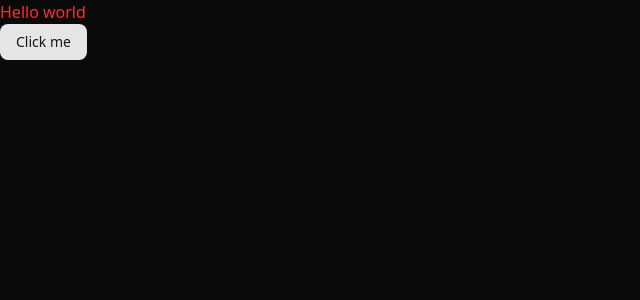
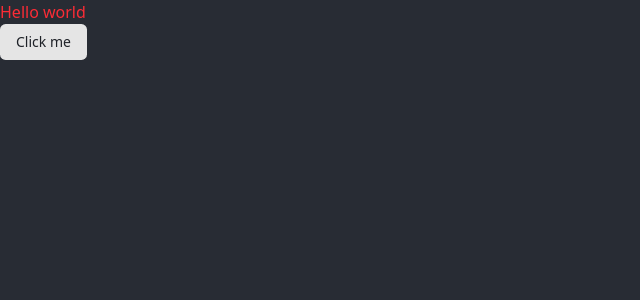
Before and after one commit to Rami-Ferjani/Polaris, a Next.js app: page / in a window 1280 px wide. Shown: the top 300 px of the page, without its empty margins (0-640 px from the left). Built offline with nearby package versions, Linux system fonts and the light colour scheme.

Commit message:
Modifies global.css to accomnadate the new font

```diff
--- a/src/app/globals.css
+++ b/src/app/globals.css
@@ -6,8 +6,8 @@
 @theme inline {
   --color-background: var(--background);
   --color-foreground: var(--foreground);
-  --font-sans: var(--font-geist-sans);
-  --font-mono: var(--font-geist-mono);
+  --font-sans: var(--font-inter);
+  --font-mono: var(--font-plex-mono);
   --color-sidebar-ring: var(--sidebar-ring);
   --color-sidebar-border: var(--sidebar-border);
   --color-sidebar-accent-foreground: var(--sidebar-accent-foreground);
@@ -41,14 +41,11 @@
   --radius-md: calc(var(--radius) - 2px);
   --radius-lg: var(--radius);
   --radius-xl: calc(var(--radius) + 4px);
-  --radius-2xl: calc(var(--radius) + 8px);
-  --radius-3xl: calc(var(--radius) + 12px);
-  --radius-4xl: calc(var(--radius) + 16px);
 }
 
 :root {
-  --radius: 0.625rem;
-  --background: oklch(1 0 0);
+  --radius: 0.475rem;
+  --background: oklch(0.2925 0.0157 264.3);
   --foreground: oklch(0.145 0 0);
   --card: oklch(1 0 0);
   --card-foreground: oklch(0.145 0 0);
@@ -58,20 +55,21 @@
   --primary-foreground: oklch(0.985 0 0);
   --secondary: oklch(0.97 0 0);
   --secondary-foreground: oklch(0.205 0 0);
-  --muted: oklch(0.97 0 0);
+  --muted: oklch(0.25 0.012 264.34);
   --muted-foreground: oklch(0.556 0 0);
-  --accent: oklch(0.97 0 0);
+  --accent: oklch(0.3404 0.0205 265.97);
   --accent-foreground: oklch(0.205 0 0);
   --destructive: oklch(0.577 0.245 27.325);
   --border: oklch(0.922 0 0);
+  --separator-border: oklch(1 0 0 / 10%);
   --input: oklch(0.922 0 0);
-  --ring: oklch(0.708 0 0);
+  --ring: oklch(0.6562 0.1826 262.74);
   --chart-1: oklch(0.646 0.222 41.116);
   --chart-2: oklch(0.6 0.118 184.704);
   --chart-3: oklch(0.398 0.07 227.392);
   --chart-4: oklch(0.828 0.189 84.429);
   --chart-5: oklch(0.769 0.188 70.08);
-  --sidebar: oklch(0.985 0 0);
+  --sidebar: oklch(0.25 0.012 264.34);
   --sidebar-foreground: oklch(0.145 0 0);
   --sidebar-primary: oklch(0.205 0 0);
   --sidebar-primary-foreground: oklch(0.985 0 0);
@@ -82,30 +80,31 @@
 }
 
 .dark {
-  --background: oklch(0.145 0 0);
+  --background: oklch(0.2925 0.0157 264.3);
   --foreground: oklch(0.985 0 0);
-  --card: oklch(0.205 0 0);
+  --card: oklch(0.25 0.012 264.34);
   --card-foreground: oklch(0.985 0 0);
-  --popover: oklch(0.205 0 0);
+  --popover: oklch(0.25 0.012 264.34);
   --popover-foreground: oklch(0.985 0 0);
   --primary: oklch(0.922 0 0);
-  --primary-foreground: oklch(0.205 0 0);
+  --primary-foreground: oklch(0.25 0.012 264.34);
   --secondary: oklch(0.269 0 0);
   --secondary-foreground: oklch(0.985 0 0);
-  --muted: oklch(0.269 0 0);
+  --muted: oklch(0.25 0.012 264.34);
   --muted-foreground: oklch(0.708 0 0);
-  --accent: oklch(0.269 0 0);
+  --accent: oklch(0.3404 0.0205 265.97);
   --accent-foreground: oklch(0.985 0 0);
   --destructive: oklch(0.704 0.191 22.216);
   --border: oklch(1 0 0 / 10%);
   --input: oklch(1 0 0 / 15%);
-  --ring: oklch(0.556 0 0);
+  --separator-border: oklch(1 0 0 / 10%);
+  --ring: oklch(0.6562 0.1826 262.74);
   --chart-1: oklch(0.488 0.243 264.376);
   --chart-2: oklch(0.696 0.17 162.48);
   --chart-3: oklch(0.769 0.188 70.08);
   --chart-4: oklch(0.627 0.265 303.9);
   --chart-5: oklch(0.645 0.246 16.439);
-  --sidebar: oklch(0.205 0 0);
+  --sidebar: oklch(0.25 0.012 264.34);
   --sidebar-foreground: oklch(0.985 0 0);
   --sidebar-primary: oklch(0.488 0.243 264.376);
   --sidebar-primary-foreground: oklch(0.985 0 0);
@@ -120,6 +119,42 @@
     @apply border-border outline-ring/50;
   }
   body {
-    @apply bg-background text-foreground;
+    @apply bg-background text-foreground select-none;
   }
 }
+
+@layer base {
+  button:not([disabled]),
+  [role="button"]:not([disabled]) {
+    cursor: pointer;
+  }
+}
+
+@theme inline {
+  --animate-cell-ripple: cell-ripple var(--duration, 200ms) ease-out none 1
+    var(--delay, 0ms);
+
+  @keyframes cell-ripple {
+    0% {
+      opacity: 0.4;
+    }
+    50% {
+      opacity: 0.8;
+    }
+    100% {
+      opacity: 0.4;
+    }
+  }
+}
+
+::-webkit-scrollbar {
+  @apply w-2.5 h-2.5;
+}
+
+::-webkit-scrollbar-track {
+  @apply bg-transparent;
+}
+
+::-webkit-scrollbar-thumb {
+  @apply rounded-full bg-border border-[1px] border-transparent border-solid bg-clip-padding;
+}
```
